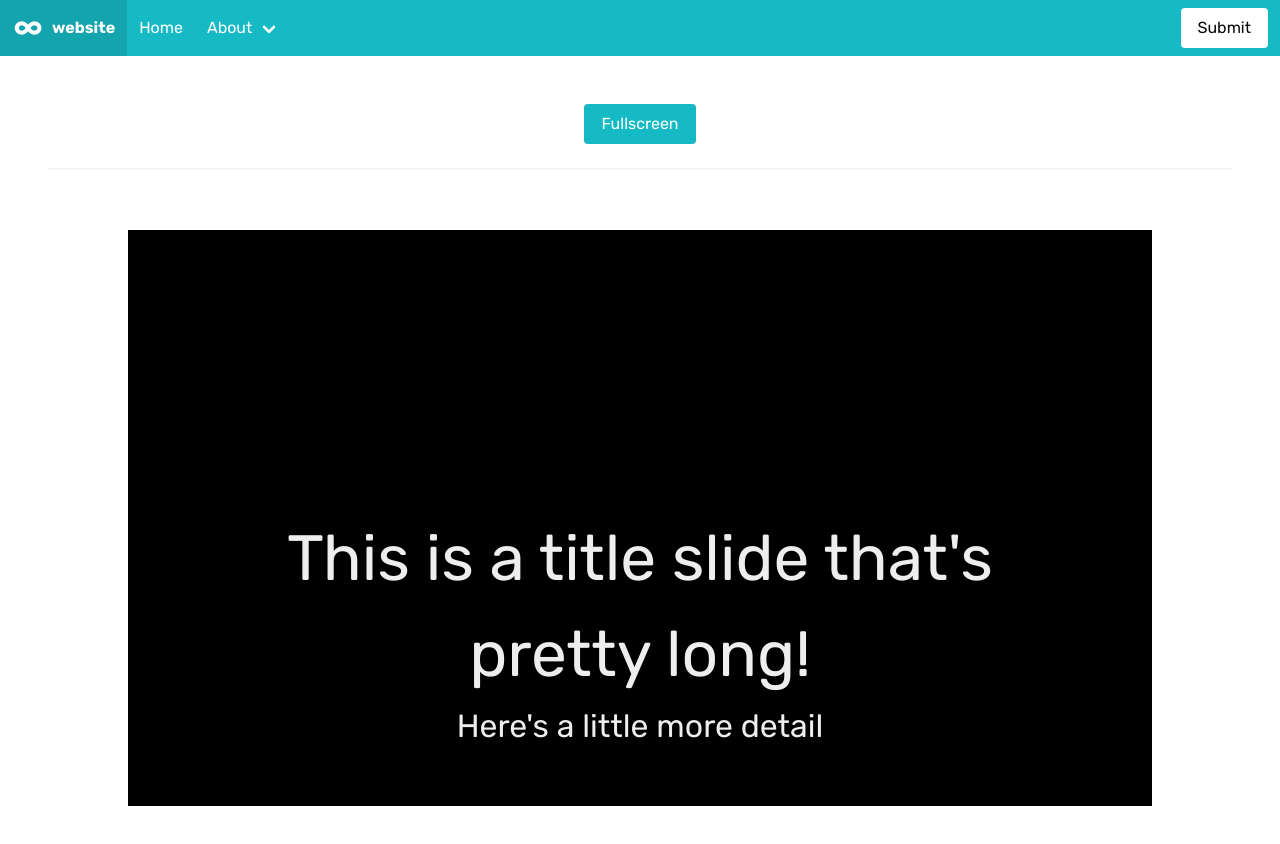
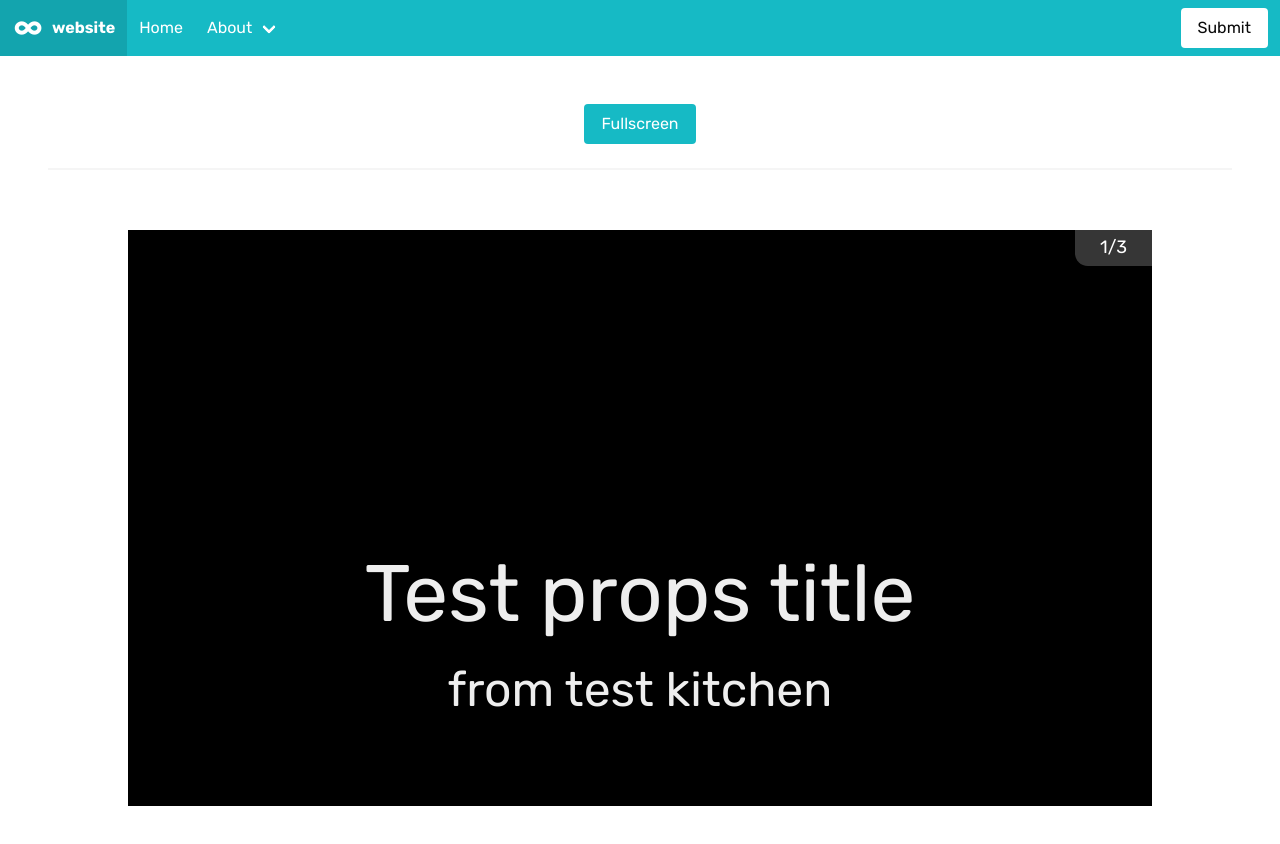
Before and after one commit to pricecomstock/pptxgen, a Vue app: page / in a window 1280 px wide. Shown: the top 844 px of the page. Built offline with nearby package versions, Linux system fonts and the light colour scheme.

Commit message:
added a half-image slide

```diff
--- a/src/components/Presentation.vue
+++ b/src/components/Presentation.vue
@@ -1,36 +1,78 @@
 <template>
   <div
+    tabindex="0"
     class="presentation"
     @keyup.left="previousSlide()"
     @keyup.right="nextSlide()"
-    @keypress.enter="nextSlide()"
-    @click="nextSlide()">
-    <component :is="currentSlideComponent"></component>
+    @keypress.enter="nextSlide()">
+    <div class="tag is-dark slide-counter">{{currentSlideIndex + 1}}/{{this.slideshow.length}}</div>
+    <component
+    :slide-options="currentSlide.options"
+    :is="currentSlideComponent"></component>
   </div>
 </template>
 
 <script>
-import Title from "@/components/slides/Title.vue"
-import Bullets from "@/components/slides/Bullets.vue"
+import Title from "@/components/slides/Title.vue";
+import Bullets from "@/components/slides/Bullets.vue";
+import HalfImage from "@/components/slides/HalfImage.vue";
+import testSlides from "@/testSlides.js";
 export default {
+  props: {
+    slideshow: {
+      type: Array,
+      default() {
+        return testSlides;
+      }
+    }
+  },
+  data() {
+    return {
+      currentSlideIndex: 0
+    };
+  },
   components: {
     Title,
-    Bullets
+    Bullets,
+    HalfImage
   },
   computed: {
+    currentSlide() {
+      return this.slideshow[this.currentSlideIndex];
+    },
     currentSlideComponent() {
-      return 'Title'
+      return this.currentSlide.type;
     }
   },
   methods: {
     nextSlide() {
-      console.log("Next Slide!")
+      if (this.currentSlideIndex < this.slideshow.length - 1) {
+        this.currentSlideIndex += 1;
+        // console.log("Next Slide!");
+      } else {
+        // console.log("Already at end of slideshow!");
+      }
     },
     previousSlide() {
-      console.log("Previous Slide!")
+      if (this.currentSlideIndex > 0) {
+        this.currentSlideIndex -= 1;
+        // console.log("Previous Slide!");
+      } else {
+        // console.log("Already at start of slideshow!");
+      }
     }
   }
-}
+  // ready() {
+  //   // var el = this.$el;
+  //   // el.addEventListener('keyup', event => {
+  //   //   if (event.keyCode === 40 || event.keyCode === 39) { // down arrow, right arrow
+  //   //     this.nextSlide();
+  //   //   } else if (event.keyCode === 37 || event.keyCode === 38 ) { // up arrow, back arrow
+  //   //     this.previousSlide();
+  //   //   }
+  //   // })
+  // }
+};
 </script>
 
 <style lang="scss">
@@ -39,18 +81,47 @@ export default {
   color: #eee;
   height: 45vw;
   width: 80vw;
+  position: relative;
+  overflow: hidden;
 
   .pres-title {
-    font-size: 5vw;
+    font-size: 10vh;
   }
 
   .pres-body {
-    font-size: 2.5vw;
+    font-size: 6vh;
   }
 
   .slide-title {
     margin-left: 4vw;
-    margin-top: 2vw;
+    margin-top: 3vh;
+  }
+
+  .slide-counter {
+    font-size: 1.4vw;
+    border-radius: 0 0 0 1vw;
+    min-width: 6vw;
+    position: absolute;
+    right: 0px;
+    top: 0px;
   }
 }
+
+.presentation:focus {
+  outline: none;
+}
+
+.fill-img-container {
+  display: flex;
+  justify-content: center;
+  align-items: center;
+  overflow: hidden;
+}
+
+.fill-img-container img {
+  flex-shrink: 0;
+  min-width: 100%;
+  min-height: 100%;
+  object-fit: cover;
+}
 </style>
--- /dev/null
+++ b/src/components/slides/HalfImage.vue
@@ -0,0 +1,51 @@
+<template>
+  <div class="columns is-gapless">
+    <div class="column is-half">
+      <section class="hero is-success is-fullheight half-image-text-container">
+        <div class="hero-body">
+          <div class="container is-fluid">
+            <h1 class="half-image-title">
+              {{ slideOptions.title }}
+            </h1>
+            <!-- <h2 class="pres-body">
+              {{ slideOptions.subtitle }}
+            </h2> -->
+          </div>
+        </div>
+      </section>
+    </div>
+    <div class="column is-half fill-img-container">
+      <img src="@/assets/otie.jpg" alt="uh there should be an image here sorry">
+    </div>
+  </div>
+</template>
+
+<script>
+export default {
+  props: {
+    slideOptions: {
+      type: Object,
+      default() {
+        return {
+          title: "This is a title slide that's pretty long!",
+          subtitle: "Here's a little more detail"
+        };
+      }
+    }
+  }
+};
+</script>
+
+<style lang="scss" scoped>
+.half-image-title {
+  width: 100%;
+  font-size: 7vh;
+}
+
+.half-image-text-container {
+  max-height: 100%;
+}
+
+.half-image-image-container {
+}
+</style>
--- a/src/components/slides/Title.vue
+++ b/src/components/slides/Title.vue
@@ -22,15 +22,15 @@ export default {
         return {
           title: "This is a title slide that's pretty long!",
           subtitle: "Here's a little more detail"
-        }
+        };
       }
     }
   }
-}
+};
 </script>
 
 <style lang="scss" scoped>
 .title-title {
-  width: 100%
+  width: 100%;
 }
 </style>
--- /dev/null
+++ b/src/testSlides.js
@@ -0,0 +1,30 @@
+const testSlides = [
+  {
+    type: "Title",
+    options: {
+      title: "Test props title",
+      subtitle: "from test kitchen"
+    }
+  },
+  {
+    type: "Bullets",
+    options: {
+      title: "Here's a bullet slide",
+      bullets: [
+        "Isn't this soooo powerpointy?",
+        "I actually rolled it myself!",
+        "Alright maybe a couple more points",
+        "Hell yeah"
+      ]
+    }
+  },
+  {
+    type: "HalfImage",
+    options: {
+      title: "Maybe this is a thoughtful quote",
+      image: "@/assets/fog.jpg"
+    }
+  }
+];
+
+export default testSlides;
--- a/src/views/Home.vue
+++ b/src/views/Home.vue
@@ -12,7 +12,7 @@
 // @ is an alias to /src
 import HelloWorld from "@/components/HelloWorld.vue";
 import Presentation from "@/components/Presentation.vue";
-import axios from "axios";
+// import axios from "axios";
 
 export default {
   name: "home",
@@ -22,14 +22,18 @@ export default {
   },
   methods: {
     fullScreenElementWithId(id) {
-      var elem = document.getElementById(id)
+      var elem = document.getElementById(id);
+      elem.focus();
       if (elem.requestFullscreen) {
         elem.requestFullscreen();
-      } else if (elem.mozRequestFullScreen) { /* Firefox */
+      } else if (elem.mozRequestFullScreen) {
+        /* Firefox */
         elem.mozRequestFullScreen();
-      } else if (elem.webkitRequestFullscreen) { /* Chrome, Safari and Opera */
+      } else if (elem.webkitRequestFullscreen) {
+        /* Chrome, Safari and Opera */
         elem.webkitRequestFullscreen();
-      } else if (elem.msRequestFullscreen) { /* IE/Edge */
+      } else if (elem.msRequestFullscreen) {
+        /* IE/Edge */
         elem.msRequestFullscreen();
       }
     }
```
Also changed, not shown: src/components/slides/Bullets.vue (+3 -7 lines), src/assets/fog.jpg (added), src/assets/otie.jpg (added).
